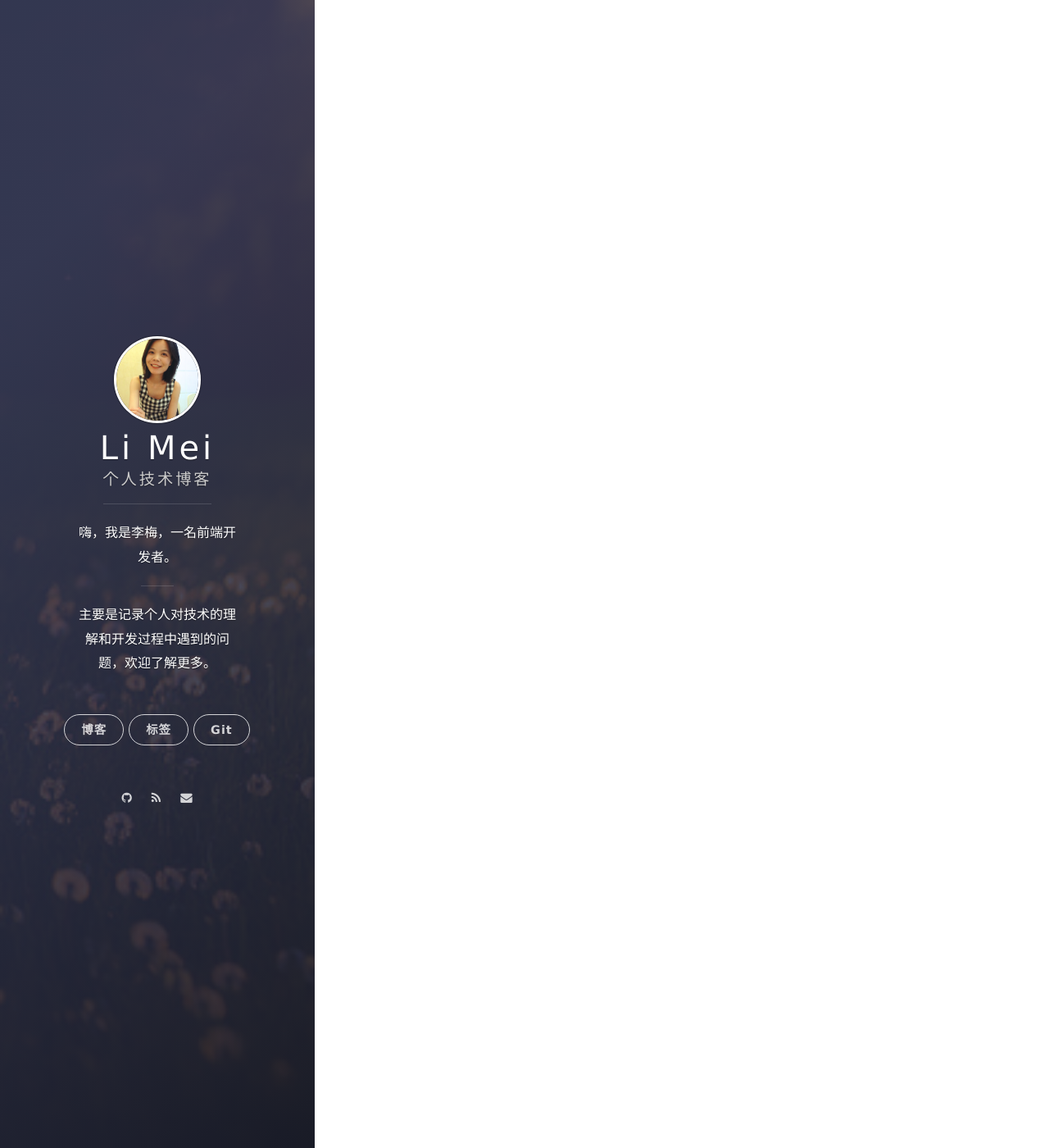
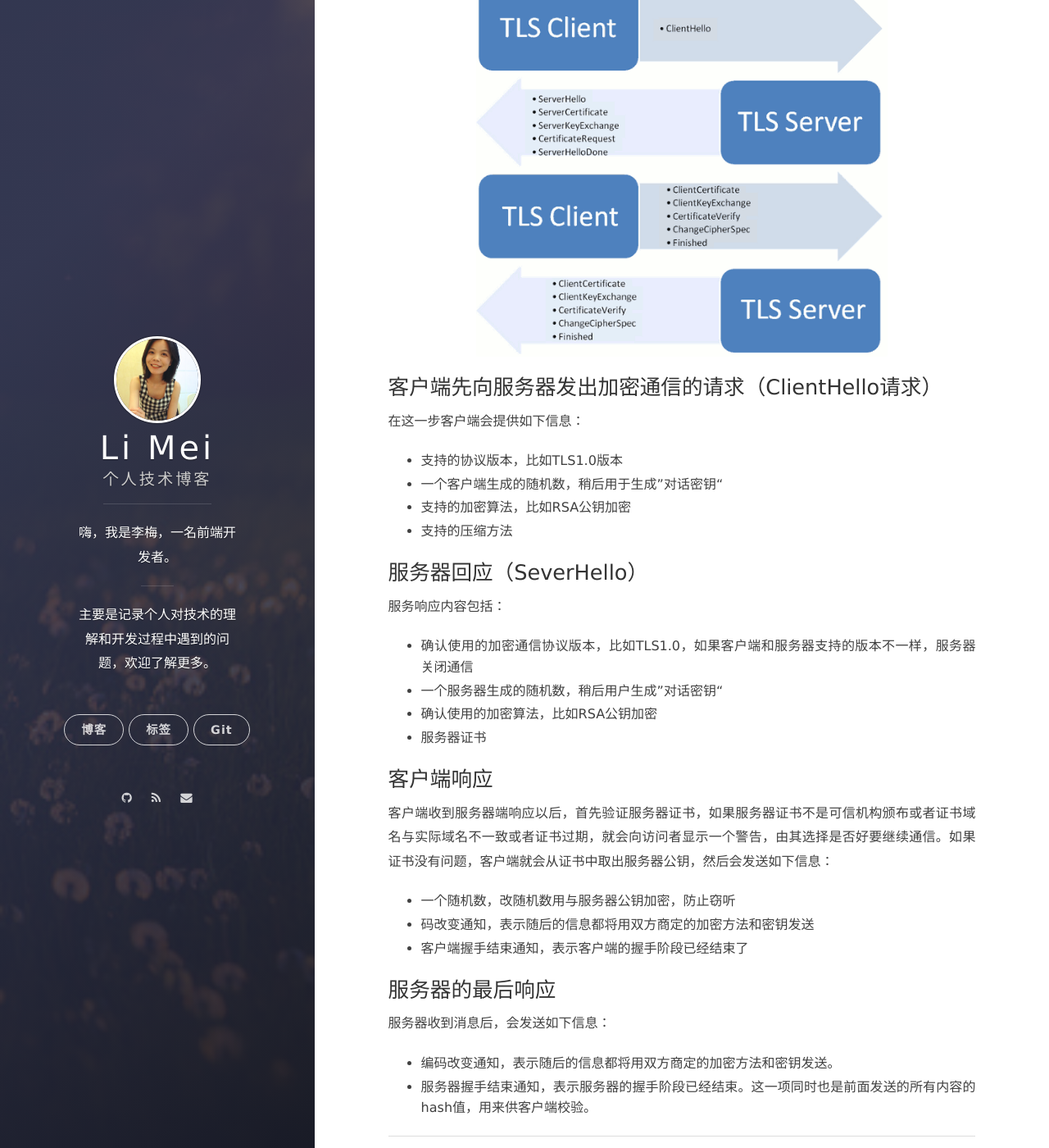
Before and after one commit to LiMeii/LiMeii.github.io, a Jekyll site: the page built from _posts/2018-11-04-deep-understanding-https.md, in a window 1280 px wide and 1400 px high, scrolled down 8254 px. Shown: the whole window at 82% size. Built offline with Jekyll 4.4.1, drawn with Linux system fonts in a browser that asks for light colours; nearby versions of some CDN libraries; some of the changed text lies outside the part shown.

Commit message:
add tcp shakehands and ssl shakhands chapter in https post

````diff
--- a/_posts/2018-11-04-deep-understanding-https.md
+++ b/_posts/2018-11-04-deep-understanding-https.md
@@ -112,3 +112,61 @@
 - HTTS标准端口443，HTTP标准端口80
 - HTTPS基于传输层，HTTP基于应用层
 - HTTPS在浏览器显示绿色安全锁，HTTP没有
+
+
+## TCP三次握手
+HTTP是基于传输层的，在建立连接传输数据之前有三次握手:
+![web-http](/assets/images/posts/web/http-tcp-three-handshakes.png){:height="80%" width="80%"}
+
+为什么要有三次握手？
+- 客户端主动提出要建立连接，发出客户端seq：```seq=client_isn```。
+- 服务器收到后返回```ack=client_isn+1```和服务器端seq：```seq=server_isn```。
+- 客户端收到后返回```ack=server_isn+1```表示收到了。
+
+只有通过这三次通信，才能确保客户端和服务器都能正常接收对方的消息。如果没有第三次握手，只能说明服务器可以正常收到客户端的消息，但是不能确保客户端是否能正常收到服务器端消息，所以需要第三次握手。
+
+## TCP四次挥手
+在断开连接之前，需要有四次挥手：
+![web-http](/assets/images/posts/web/http-tcp-four-handshakes.png){:height="80%" width="80%"}
+
+为什么要有四次挥手呢？
+
+- 客户端第一次发送消息给服务器端告诉它需要断开连接。
+- 服务器端收到这个消息后返回一个消息告诉客户端：知道了，为了确保服务器端收到了之前所有的http请求，服务端需要等一等再断开连接。
+- 服务器确认所有的http请求都收到了，主动发消息给客户端：我这边所有的请求都处理完了，我也可以断开连接了。
+- 客户端收到这个请求后，返回消息告诉服务器：我知道，断开连接吧。
+
+断开连接，需要客户端和服务器都主动断开连接，所以至少需要四次挥手才能确保连接断开。
+
+## SSL四次握手
+前面提到过，HTTPS是HTTP的安全版本，在HTTP的基础上加了一层SSL/TLS安全协议。
+
+
+HTTPS在建立连接的时候，其实有七次握手：TCP的三次握手和SSL的四次握手，前面已经解释了TCP的三次握手，我们来看下SSL的四次握手（握手阶段的通信都是明文的）：
+
+![web-http](/assets/images/posts/web/https-ssl-four-handshakes.png){:height="70%" width="70%"}
+
+### 客户端先向服务器发出加密通信的请求（ClientHello请求）
+在这一步客户端会提供如下信息：
+- 支持的协议版本，比如TLS1.0版本
+- 一个客户端生成的随机数，稍后用于生成”对话密钥“
+- 支持的加密算法，比如RSA公钥加密
+- 支持的压缩方法
+
+### 服务器回应（SeverHello）
+服务响应内容包括：
+- 确认使用的加密通信协议版本，比如TLS1.0，如果客户端和服务器支持的版本不一样，服务器关闭通信
+- 一个服务器生成的随机数，稍后用户生成”对话密钥“
+- 确认使用的加密算法，比如RSA公钥加密
+- 服务器证书
+
+### 客户端响应
+客户端收到服务器端响应以后，首先验证服务器证书，如果服务器证书不是可信机构颁布或者证书域名与实际域名不一致或者证书过期，就会向访问者显示一个警告，由其选择是否好要继续通信。如果证书没有问题，客户端就会从证书中取出服务器公钥，然后会发送如下信息：
+- 一个随机数，改随机数用与服务器公钥加密，防止窃听
+- 码改变通知，表示随后的信息都将用双方商定的加密方法和密钥发送
+- 客户端握手结束通知，表示客户端的握手阶段已经结束了
+
+### 服务器的最后响应
+服务器收到消息后，会发送如下信息：
+- 编码改变通知，表示随后的信息都将用双方商定的加密方法和密钥发送。
+- 服务器握手结束通知，表示服务器的握手阶段已经结束。这一项同时也是前面发送的所有内容的hash值，用来供客户端校验。
````
Also changed, not shown: assets/images/posts/web/http-tcp-four-handshakes.png (added), assets/images/posts/web/http-tcp-three-handshakes.png (added), assets/images/posts/web/https-ssl-four-handshakes.png (added).
